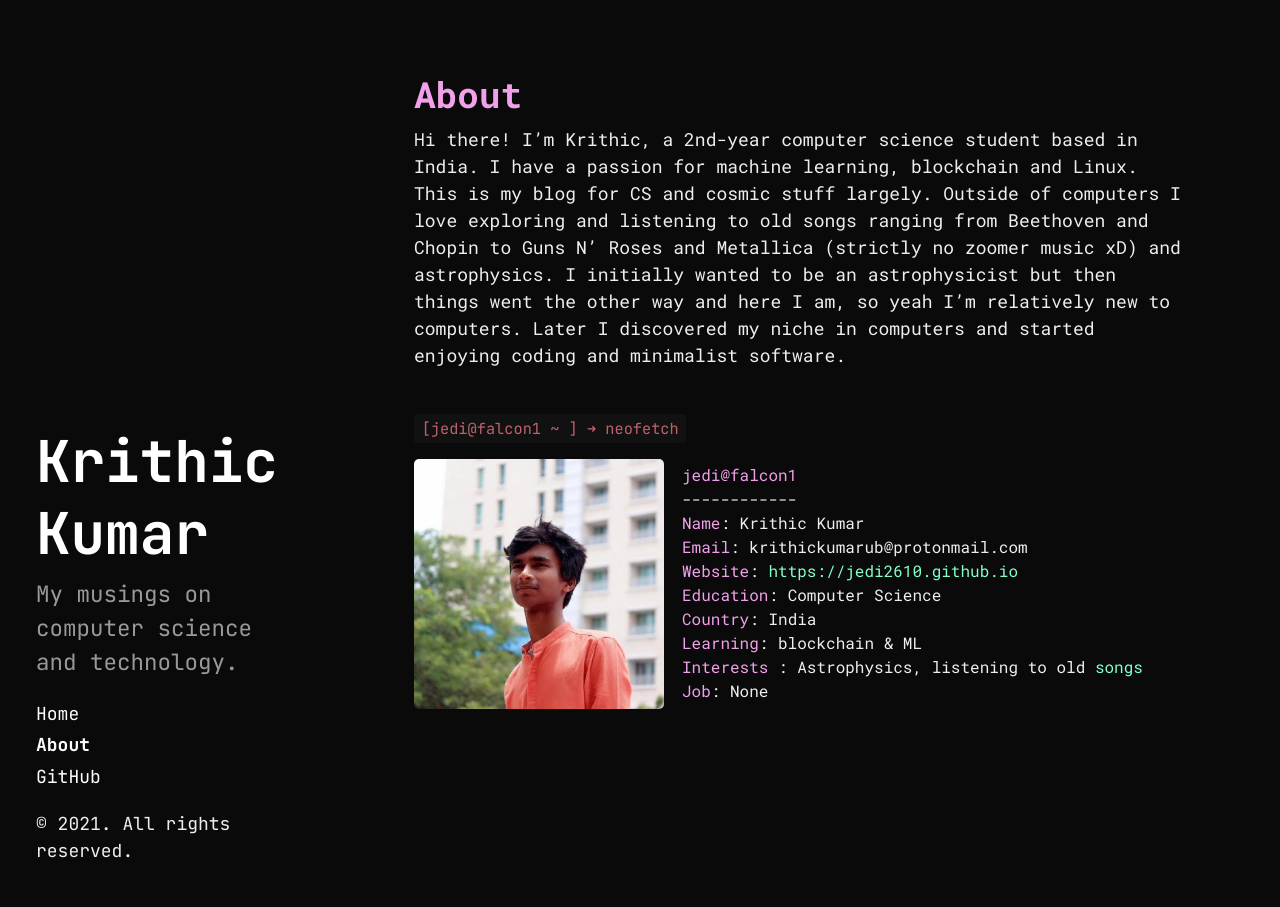
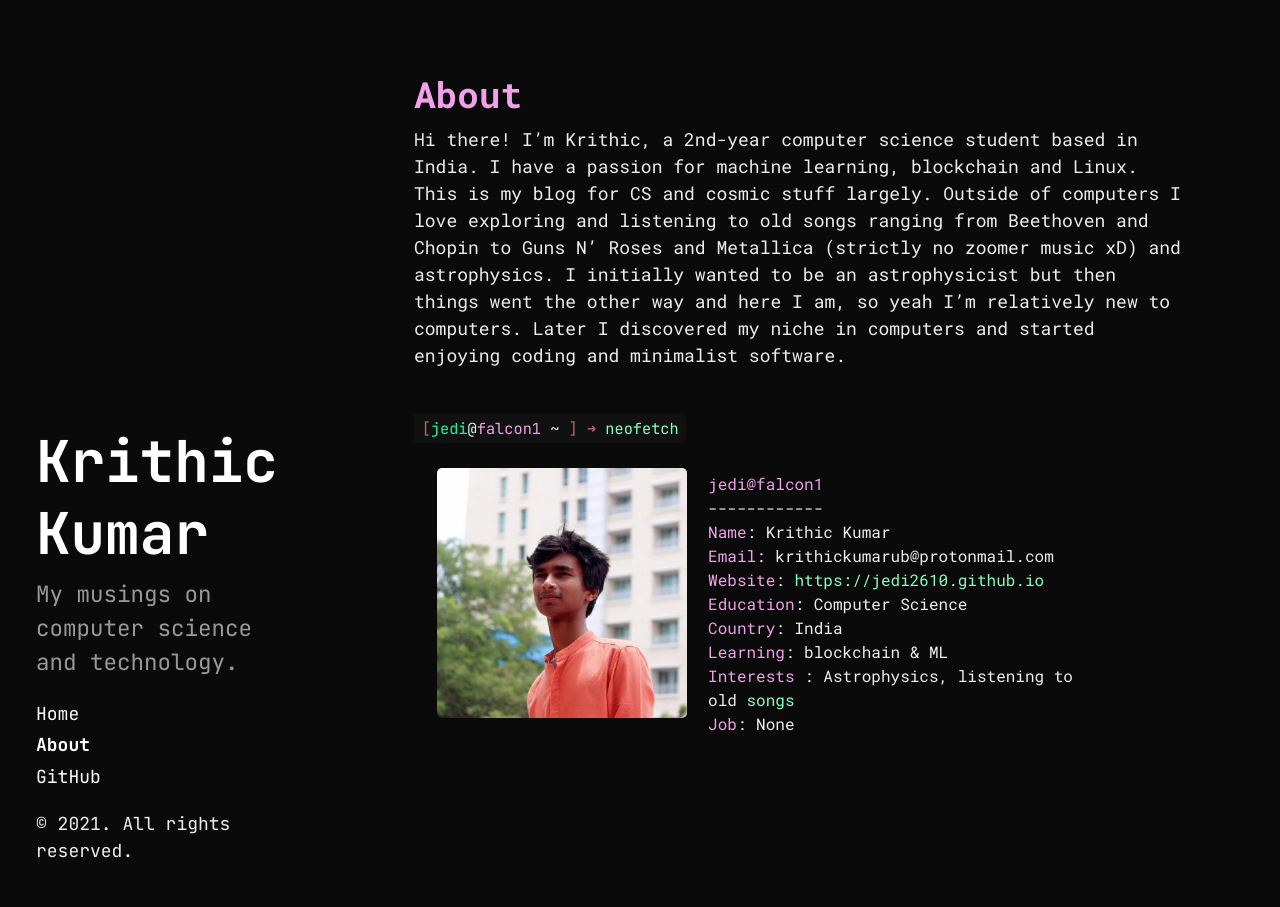
Before and after one commit to notjedi/notjedi.github.io, a Jekyll site: the page built from about.md, in a window 1280 px wide. Built offline with Jekyll 4.4.1, drawn with Linux system fonts in a browser that asks for light colours.

Commit message:
add colors to label block

```diff
--- a/about.md
+++ b/about.md
@@ -6,7 +6,7 @@ title: About
 <style>
     .info img {
         float: left;
-        margin-right: 1rem;
+        margin-right: 1.2rem;
     }
     .info ul{
         padding-top: 0.2rem;
@@ -15,6 +15,25 @@ title: About
     }
     .info label{
         color: #F1A0EA;
+    }
+    .green {
+        color: #05ffa1;
+    }
+    .light-blue {
+        color: #CBFFE6;
+    }
+    .pink {
+        color: #F1A0EA;
+    }
+    .blue {
+        color: #84FFC8;
+    }
+    .maroon {
+        color: #FFCFEA;
+    }
+    blockquote {
+        border: 0px;
+        color: #eee;
     }
 </style>
 
@@ -25,24 +44,26 @@ I initially wanted to be an astrophysicist but then things went the other way an
 <br>
 
 <code>
-    [<label color='#05ffa1 '>jedi</label><label color='#CBFFE6'>@</label><label color='#F1A0EA'>falcon1</label>
-    <label color='#FFCFEA'>~</label> ] ➜ <label color='#84FFC8'>neofetch</label>
+    [<label class='green'>jedi</label><label class='light-blue'>@</label><label class='pink'>falcon1</label> <label class='maroon'>~</label> ] ➜ <label class='blue'>neofetch</label>
 </code>
-<section class='info'>
-    <img src="/assets/avatar.png" width=250px>
-    <ul class='info' margin=10px>
-        <li> <label>jedi@falcon1</label> </li>
-        <li> ------------ </li>
-        <li> <label>Name</label>: Krithic Kumar </li>
-        <li> <label>Email</label>: krithickumarub@protonmail.com </li>
-        <li> <label>Website</label>: <a href="https://jedi2610.github.io">https://jedi2610.github.io</a></li>
-        <li> <label>Education</label>: Computer Science </li>
-        <li> <label>Country</label>: India </li>
-        <li> <label>Learning</label>: blockchain & ML</li>
-        <li>
-            <label>Interests</label>
-            : Astrophysics, listening to old <a href="https://open.spotify.com/playlist/0fhuTOLDHJU3NnhDOJH2eu">songs</a>
-        </li>
-        <li> <label>Job</label>: None </li>
-    </ul>
-</section>
+
+<blockquote>
+    <section class='info'>
+        <img src="/assets/avatar.png" width=250px>
+        <ul class='info' margin=10px>
+            <li> <label>jedi@falcon1</label> </li>
+            <li> ------------ </li>
+            <li> <label>Name</label>: Krithic Kumar </li>
+            <li> <label>Email</label>: krithickumarub@protonmail.com </li>
+            <li> <label>Website</label>: <a href="https://jedi2610.github.io">https://jedi2610.github.io</a></li>
+            <li> <label>Education</label>: Computer Science </li>
+            <li> <label>Country</label>: India </li>
+            <li> <label>Learning</label>: blockchain & ML</li>
+            <li>
+                <label>Interests</label>
+                : Astrophysics, listening to old <a href="https://open.spotify.com/playlist/0fhuTOLDHJU3NnhDOJH2eu">songs</a>
+            </li>
+            <li> <label>Job</label>: None </li>
+        </ul>
+    </section>
+</blockquote>
```
